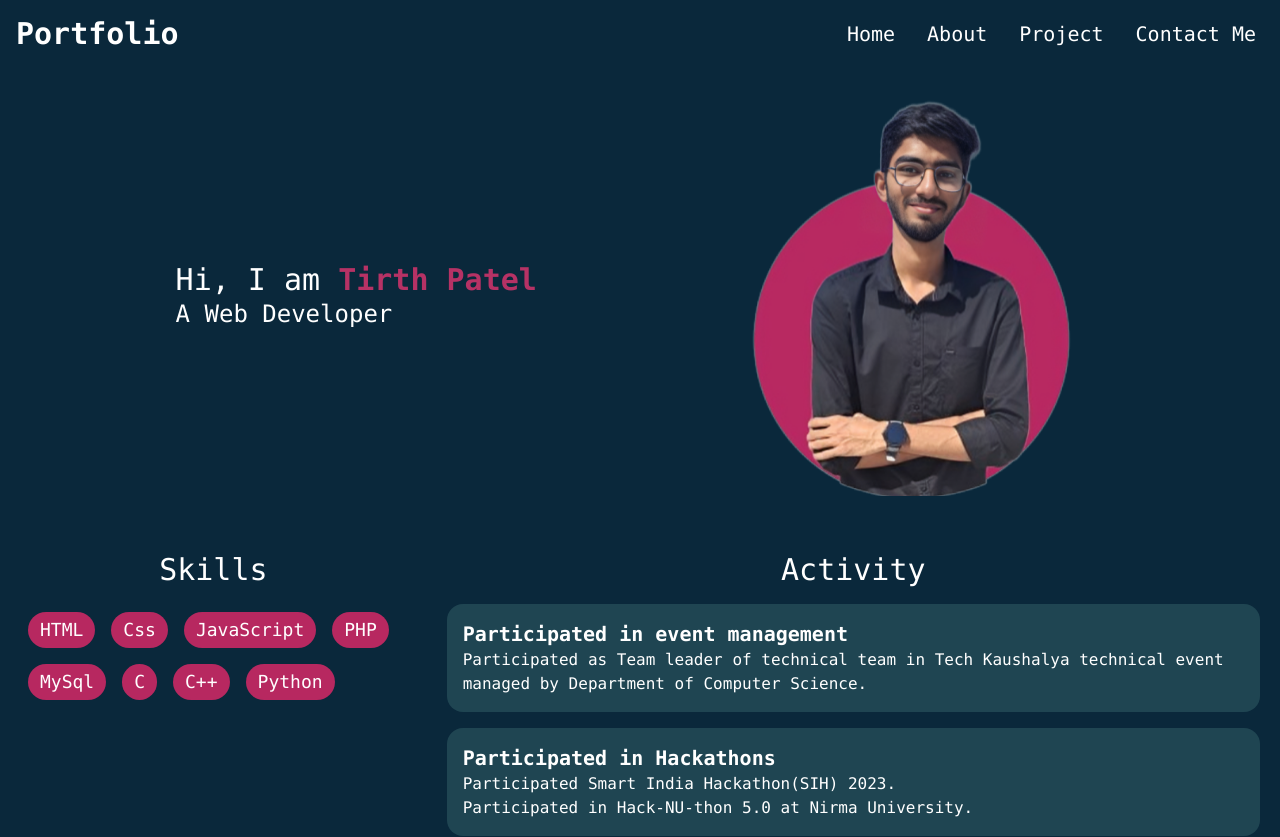
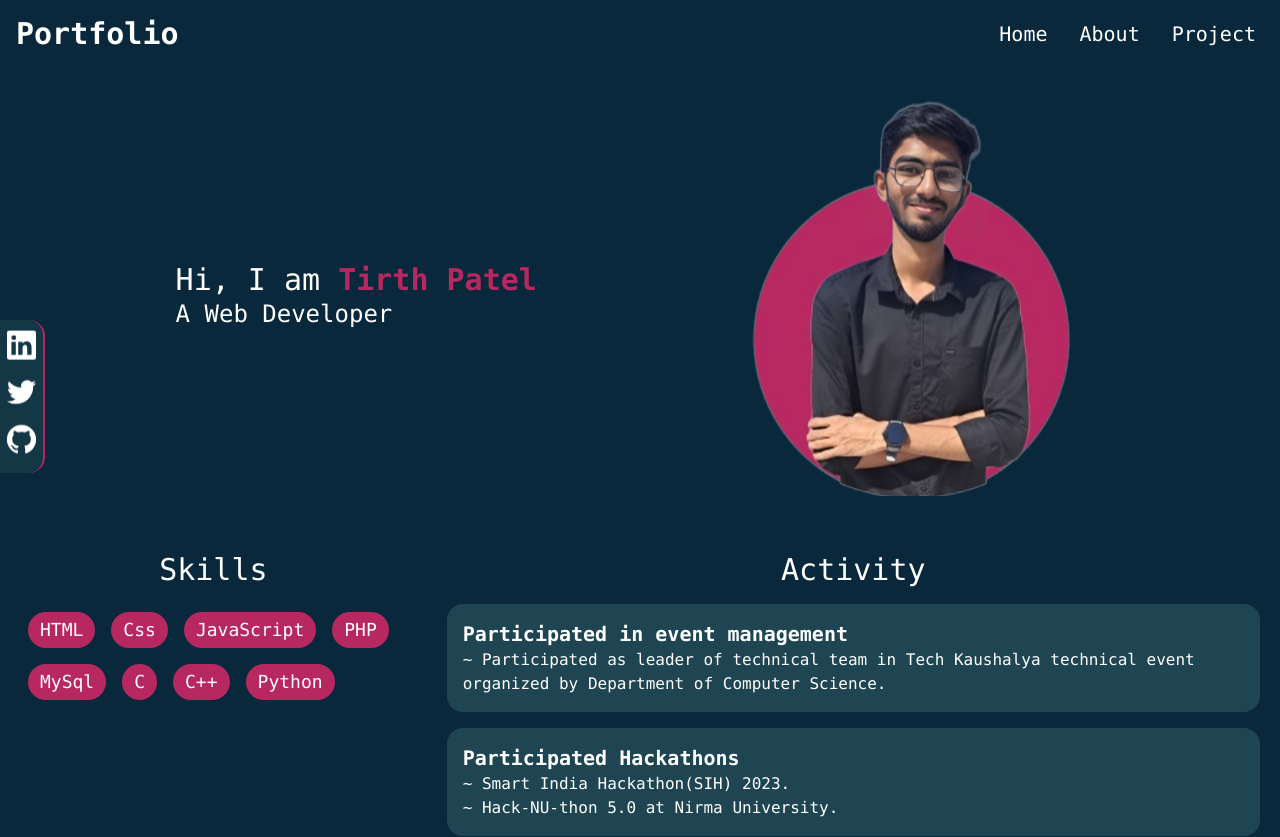
Before and after one commit to tirth2894/portfolio, a React (Create React App) app: page / in a window 1280 px wide. Shown: the top 837 px of the page. Built offline with nearby package versions, Linux system fonts and the light colour scheme.

Commit message:
Added : Contact

```diff
--- a/src/App.js
+++ b/src/App.js
@@ -1,20 +1,21 @@
 import './index.css';
-import'./App.css'
+import'./App.css';
 import Navbar from './compepnets/navbar';
 import Info from './compepnets/Info';
 import Skills from './compepnets/skills';
 import Projects from './compepnets/projects';
-
+import SideContact from './compepnets/sideContact';
 
 function App() {
   return (
     <>
-      <div className='text-white bg-[#0a283b] font-mono '>
+      <div className='text-white bg-[#0a283b] font-mono'>
 
         <Navbar />
         <Info />
         <Skills />
         <Projects/>
+        <SideContact/>
 
       </div>
     </>
--- a/src/compepnets/Info.js
+++ b/src/compepnets/Info.js
@@ -5,8 +5,8 @@ function Info() {
   return (
         <div className='flex py-7 flex-wrap-reverse w-full justify-evenly items-center'>
             <div className='my-5 mx-2 flex flex-col justify-center items-start' >
-                <p className='text-2xl md:text-3xl'>
-                    Hi, I am <span className='font-extrabold text-[#b63265]'>Tirth Patel</span>
+                <p className='text-2xl md:text-3xl '>
+                    Hi, I am <span className='font-extrabold text-[#b72860] '>Tirth Patel</span>
                 </p>
                 <p className='text-xl md:text-2xl'>
                     A Web Developer
--- a/src/compepnets/navbar.js
+++ b/src/compepnets/navbar.js
@@ -25,9 +25,6 @@ function Navbar() {
                     <li className='px-4 hover:text-[#b72860] mt-5 w-full text-center py-3' onClick={toogle}>
                         <a href="#project">Project</a>
                     </li>
-                    <li className='px-4 hover:text-[#b72860] mt-5 w-full text-center py-3' onClick={toogle}>
-                        <a href="#project">Contact Me</a>
-                    </li>
                 </ul>
             </div>
 
@@ -44,9 +41,6 @@ function Navbar() {
                     <li className='px-4 hover:text-[#b72860] transition-all duration-300'>
                         <a href="#project">Project</a>
                     </li>
-                    <li className='px-4 hover:text-[#b72860] transition-all duration-300'>
-                        <a href="#project">Contact Me</a>
-                    </li>
                 </ul>
             </div>
         </>
--- a/src/compepnets/projects.js
+++ b/src/compepnets/projects.js
@@ -6,7 +6,7 @@ function Projects() {
             <p className='text-center text-2xl md:text-3xl m-4' id='project'>Projects</p>
             <div className='flex flex-wrap justify-center items-center'>
 
-                <a href="https://homotrack.wuaze.com/" target='_blank' className='w-72 m-5 rounded-lg bg-[#1f4552] block'>
+                <a href="https://homotrack.wuaze.com/" target='_blank' className='w-72 m-5 rounded-lg bg-[#1f4552] block hover:bg-[#214d5c]'>
                     <img src={project1} alt="Photo" className='w-full p-2' />
 
                     <p className='p-2 w-full'>
--- /dev/null
+++ b/src/compepnets/sideContact.js
@@ -0,0 +1,22 @@
+import React from 'react'
+import * as Unicons from '@iconscout/react-unicons';
+
+function SideContact() {
+    return (
+        <div className='fixed top-[40%] rounded-e-2xl shadow-3xl bg-[#1f455285] px-1 border-e-2 border-[#b72860]'>
+
+            <a href="">
+                <Unicons.UilLinkedin className='my-3 animate-bounce hover:animate-none hover:text-[#b72860]' height='35' width='35' />
+            </a>
+            <a href="">
+                <Unicons.UilTwitter className='my-3 animate-bounce hover:animate-none hover:text-[#b72860]' height='35' width='35' />
+            </a>
+            <a href="https://github.com/tirth2894">
+                <Unicons.UilGithub className='my-3 animate-bounce hover:animate-none hover:text-[#b72860]' height='35' width='35' />
+            </a>
+
+        </div>
+    )
+}
+
+export default SideContact
--- a/src/compepnets/skills.js
+++ b/src/compepnets/skills.js
@@ -25,19 +25,19 @@ function skills() {
                         Participated in event management
                     </p>
                     <p>
-                        Participated as Team leader of technical team in Tech Kaushalya technical event managed by Department of Computer Science.
+                        ~ Participated as leader of technical team in Tech Kaushalya technical event organized by Department of Computer Science.
                     </p>
                 </div>
 
                 <div className='p-4 bg-[#1f4552] rounded-2xl my-4'>
                     <p className='text-xl font-bold'>
-                        Participated in Hackathons
+                        Participated Hackathons
                     </p>
                     <p>
-                        Participated Smart India Hackathon(SIH) 2023.
+                        ~ Smart India Hackathon(SIH) 2023.
                     </p>
                     <p>
-                        Participated in Hack-NU-thon 5.0 at Nirma University.
+                        ~ Hack-NU-thon 5.0 at Nirma University.
                     </p>
                 </div>
             </div>
```
Also changed, not shown: src/compepnets/cursor.png (added).
